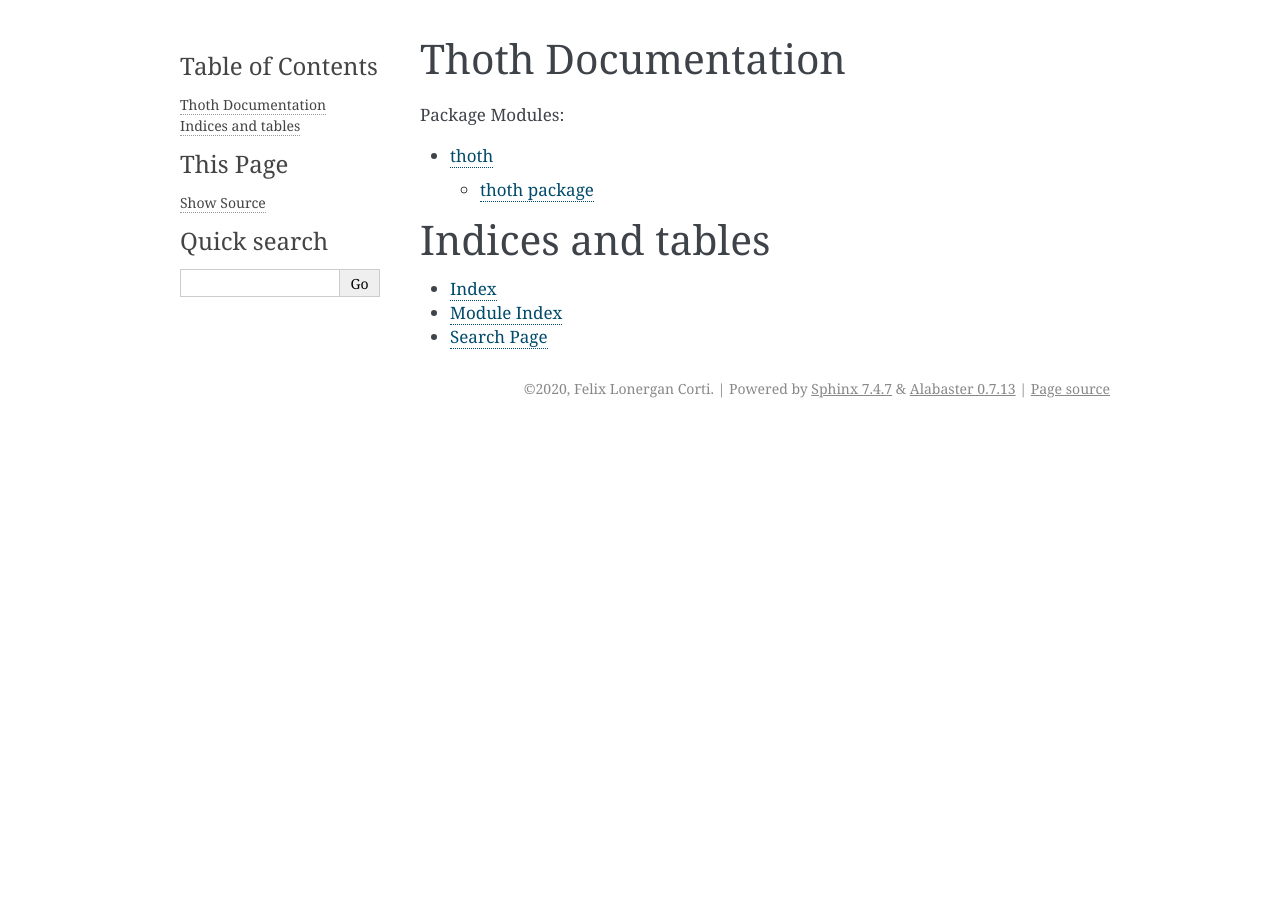
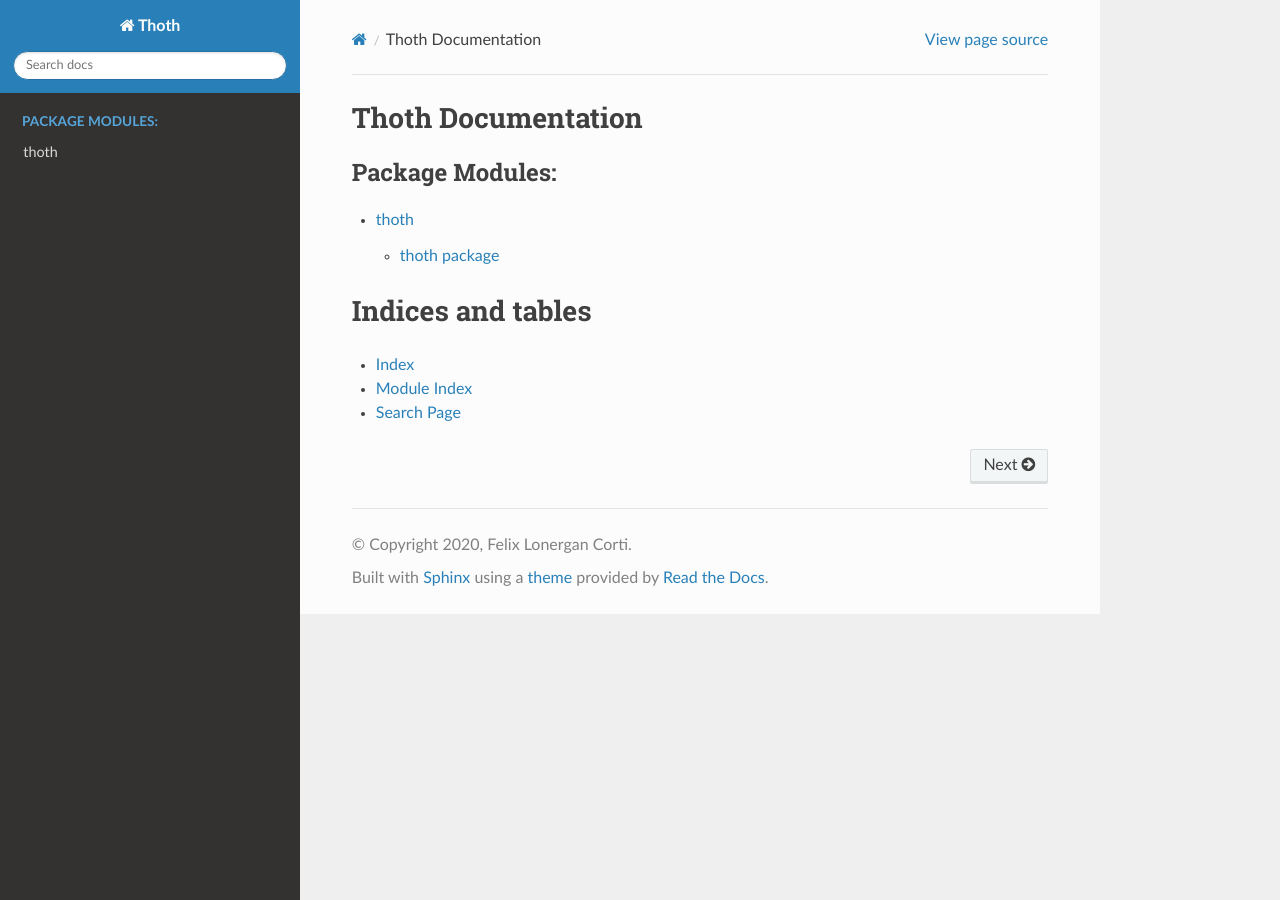
Before and after one commit to FelixLonergan/thoth, a Sphinx documentation site: the page built from docs/source/index.rst, in a window 1280 px wide. Built offline with Sphinx 7.4.7 and the Read the Docs theme 2.0.0, drawn with Linux system fonts in a browser that asks for light colours.

Commit message:
Change sphinx to readthedocs theme

```diff
--- a/docs/source/conf.py
+++ b/docs/source/conf.py
@@ -58,7 +58,7 @@
 # The theme to use for HTML and HTML Help pages.  See the documentation for
 # a list of builtin themes.
 #
-html_theme = "alabaster"
+html_theme = "sphinx_rtd_theme"
 
 # Add any paths that contain custom static files (such as style sheets) here,
 # relative to this directory. They are copied after the builtin static files,
--- a/pyproject.toml
+++ b/pyproject.toml
@@ -18,6 +18,7 @@
 sphinx = "^3.0.4"
 sphinxcontrib-napoleon = "^0.7"
 recommonmark = "^0.6.0"
+sphinx-rtd-theme = "^0.4.3"
 
 [tool.poetry.dev-dependencies]
 pytest = "^5.2"
```
Also changed, not shown: 1 other file.
